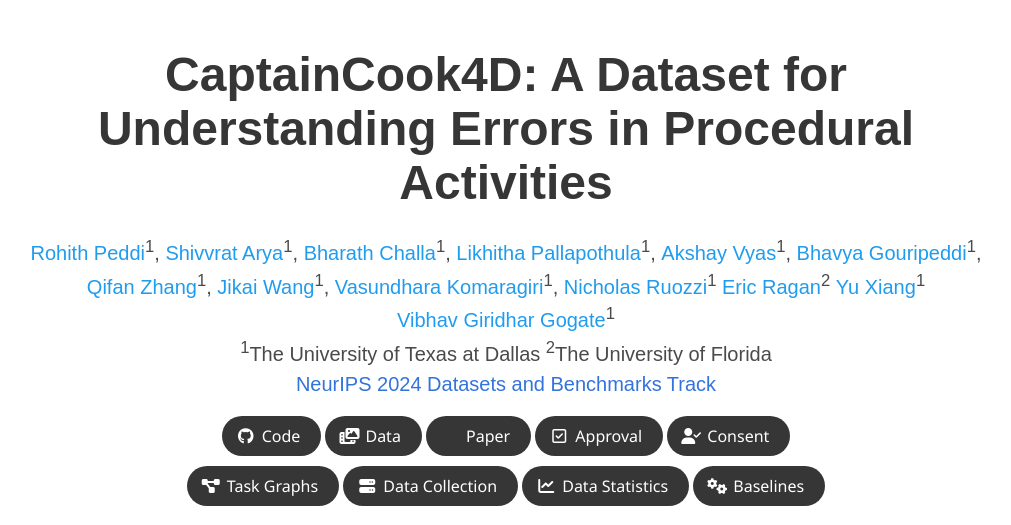
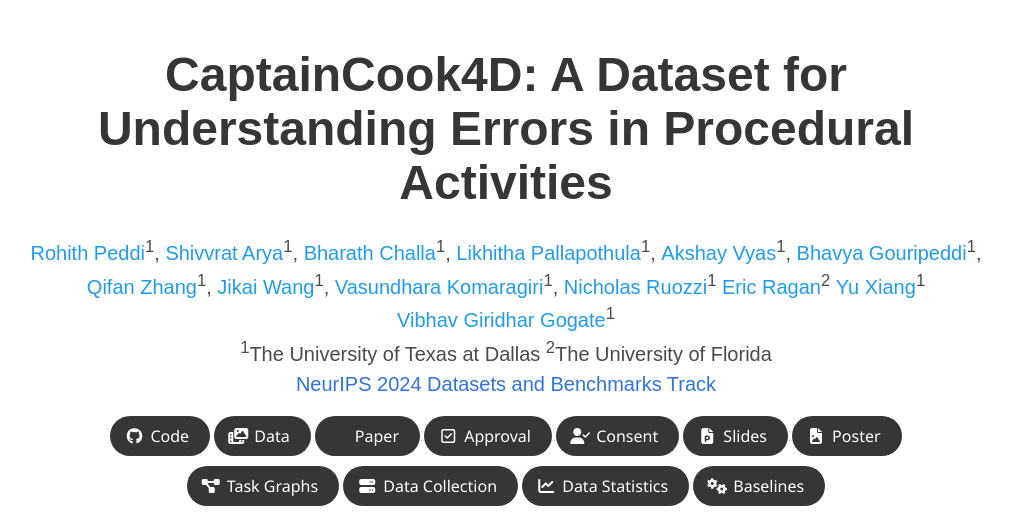
Before and after one commit to CaptainCook4D/captain-cook, a plain HTML site: page index.html in a window 1280 px wide. Shown: the top 525 px of the page, without its empty margins (134-1145 px from the left). Drawn offline with nearby package versions, Linux system fonts and the light colour scheme; some icons are missing; a web font is replaced by a local one.

Commit message:
Updated Slides and Poster Links!

```diff
--- a/index.html
+++ b/index.html
@@ -150,6 +150,27 @@
                   <span>Consent</span>
                 </a>
               </span>
+              <!-- Slides Link. -->
+              <span class="link-block">
+                <a href="https://utdallas.box.com/s/9xevexpby7dkbbj63qnhq070t0hwetym"
+                      class="external-link button is-normal is-rounded is-dark">
+                      <span class="icon">
+                          <i class="fas fa-file-powerpoint"></i>
+                      </span>
+                      <span>Slides</span>
+                  </a>
+              </span>
+              <!-- Poster Link. -->
+              <span class="link-block">
+                <a href="https://utdallas.box.com/s/9dugwrcfyrp9fha1noq44wh1nbymit0s"
+                 class="external-link button is-normal is-rounded is-dark">
+                <span class="icon">
+                    <i class="fas fa-file-image"></i>
+                </span>
+                <span>Poster</span>
+                </a>
+              </span>
+
             </div>
 
             <div class="publication-links">
```
